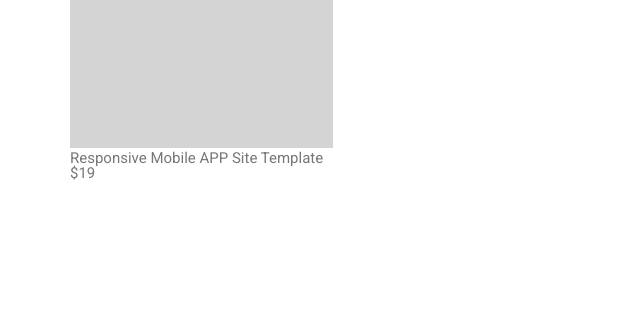
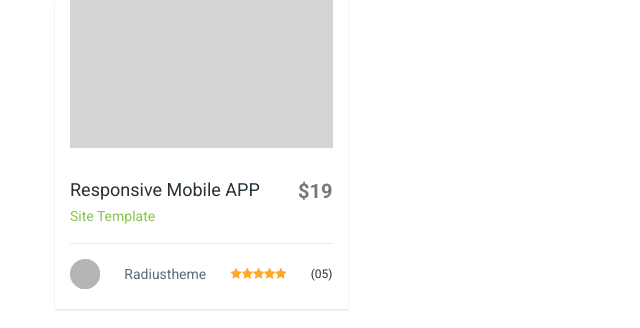
Before and after one commit to manyta/market-place, a website: page app/card-item.html in a window 1280 px wide. Shown: the whole page, without its empty margins (0-640 px from the left). Drawn offline with Linux system fonts and the light colour scheme.

Commit message:
add first card-item

```diff
--- a/app/card-item.html
+++ b/app/card-item.html
@@ -31,12 +31,27 @@
                     <img src="img/item-img.jpg" alt="">
                 </div>
                 <div class="item-description">
-                    <div class="item-info">
-                        <span>Responsive Mobile APP</span>
-                        <span>Site Template</span>
-                        <span>$19</span>
+                    <div class="item-info d-flex justify-content-between">
+                        <div class="item-info-text d-flex flex-column">
+                            <span class="item-info-title">Responsive Mobile APP</span>
+                            <span class="item-info-subtitle">Site Template</span>
+                        </div>
+                        <div class="item-info-price">
+                            <span>$19</span>
+                        </div>
                     </div>
-                    <div class="item-author"></div>
+                    <div class="item-author d-flex justify-content-between align-items-center">
+                        <img src="img/item-author-img.png" alt="">
+                        <span class="item-author-name">Radiustheme</span>
+                        <ul class="item-author-star d-flex">
+                            <li><i class="fa fa-star" aria-hidden="true"></i></li>
+                            <li><i class="fa fa-star" aria-hidden="true"></i></li>
+                            <li><i class="fa fa-star" aria-hidden="true"></i></li>
+                            <li><i class="fa fa-star" aria-hidden="true"></i></li>
+                            <li><i class="fa fa-star" aria-hidden="true"></i></li>
+                        </ul>
+                        <span class="item-author-number">(05)</span>
+                    </div>
                 </div>
             </div>
         </div>
--- a/app/css/component/card-item.css
+++ b/app/css/component/card-item.css
@@ -1,8 +1,38 @@
 /* ========== Card-Item ========== */
-/*.item .item-img{*/
-/*}*/
-/*.item .item-description{*/
-    /*height: 200px;*/
-    /*background-color: lightblue;*/
-/*}*/
+.item {
+    -webkit-box-shadow: 0 1px 2px rgba(205, 214, 222, 0.75);
+    box-shadow: 0 1px 2px rgba(205, 214, 222, 0.75);
+}
+.item-description .item-info{
+    padding: 30px 0 20px;
+    border-bottom: 1px solid #e7ecf2;
+}
+.item-info-title {
+    font-size: 18px;
+    color: #263238;
+}
+.item-info-subtitle {
+    font-size: 14px;
+    color: #8bc34a;
+    padding-top: 10px;
+}
+.item-info-price {
+    font-weight: 700;
+    font-size: 20px;
+}
+.item-author {
+    padding: 15px 0 20px;
+}
+.item-author-name {
+    font-size: 14px;
+    color: #546e7a;
+}
+.item-author-star {
+    font-size: 12px;
+    color: #ffa726;
+}
+.item-author-number {
+    color: #263238;
+    font-size: 12px;
+}
 /* ========== Card-Item End ========== */
--- a/src/css/component/card-item.css
+++ b/src/css/component/card-item.css
@@ -1,8 +1,37 @@
 /* ========== Card-Item ========== */
-/*.item .item-img{*/
-/*}*/
-/*.item .item-description{*/
-    /*height: 200px;*/
-    /*background-color: lightblue;*/
-/*}*/
+.item {
+    box-shadow: 0 1px 2px rgba(205, 214, 222, 0.75);
+}
+.item-description .item-info{
+    padding: 30px 0 20px;
+    border-bottom: 1px solid #e7ecf2;
+}
+.item-info-title {
+    font-size: 18px;
+    color: #263238;
+}
+.item-info-subtitle {
+    font-size: 14px;
+    color: #8bc34a;
+    padding-top: 10px;
+}
+.item-info-price {
+    font-weight: 700;
+    font-size: 20px;
+}
+.item-author {
+    padding: 15px 0 20px;
+}
+.item-author-name {
+    font-size: 14px;
+    color: #546e7a;
+}
+.item-author-star {
+    font-size: 12px;
+    color: #ffa726;
+}
+.item-author-number {
+    color: #263238;
+    font-size: 12px;
+}
 /* ========== Card-Item End ========== */
```
